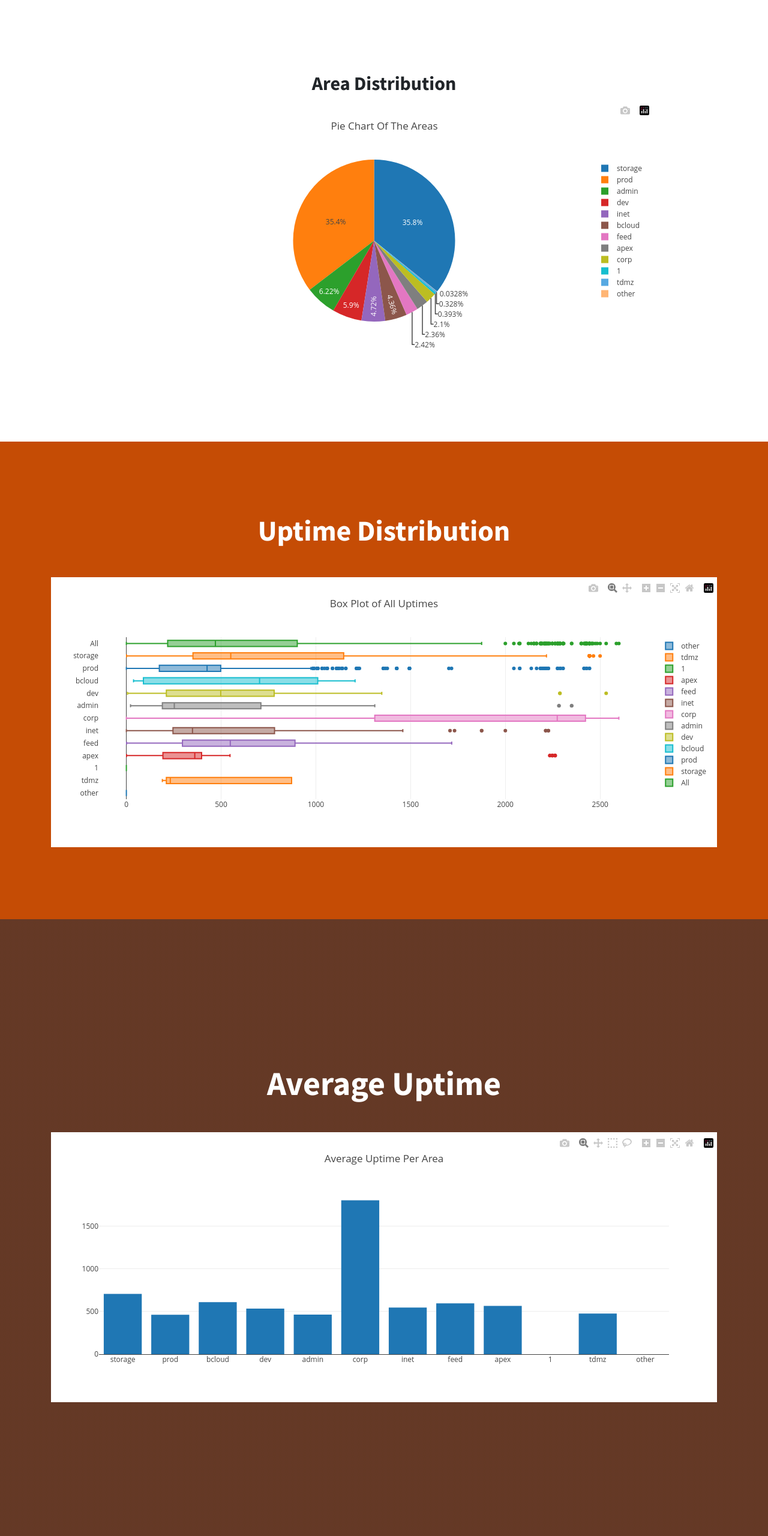
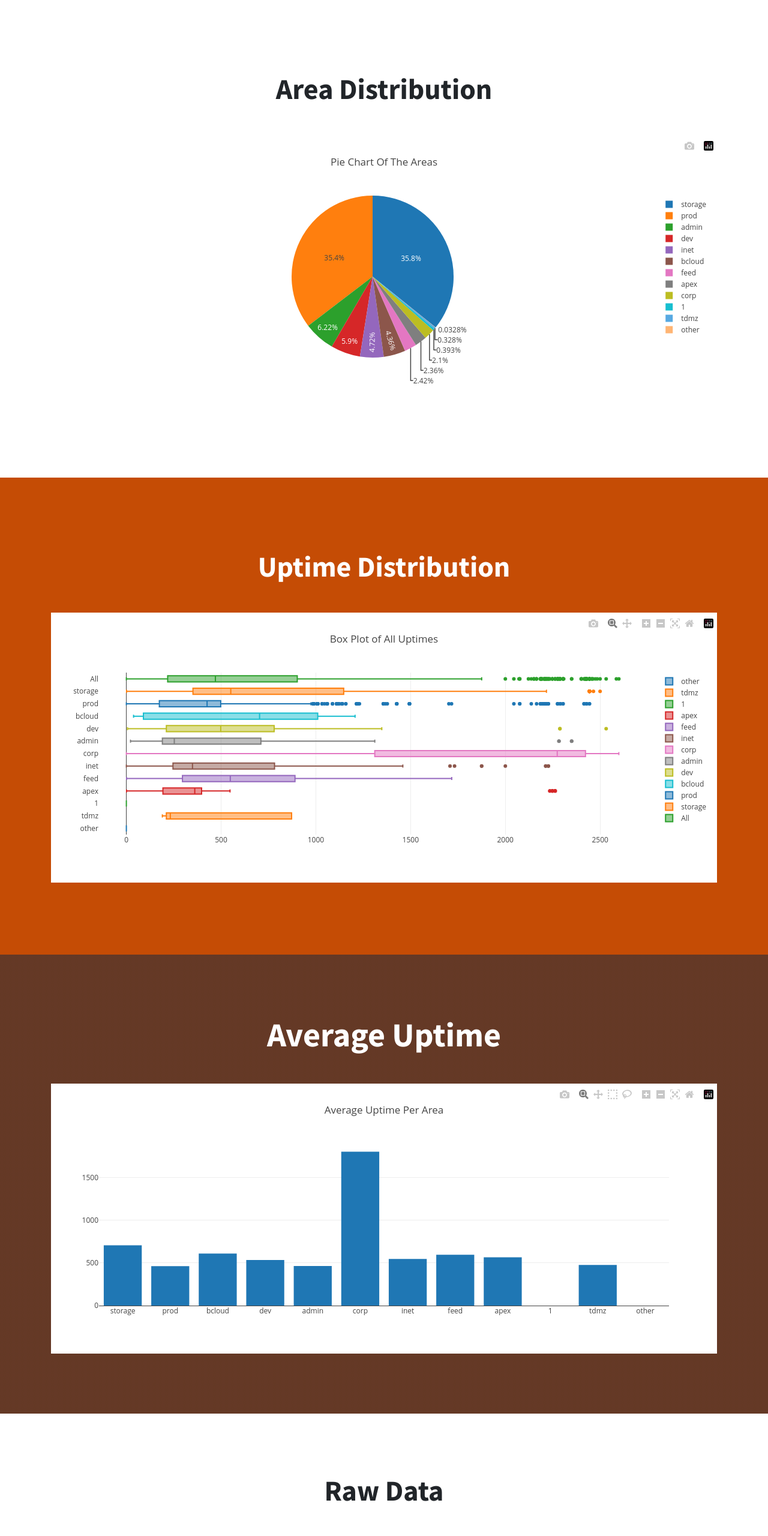
Before and after one commit to Swapnil-N/Bloomberg-Data-Visualization, a plain HTML site: page index.html in a window 1280 px wide. Shown: the part 800-3360 px from the top of the page at 60% size. Drawn offline with nearby package versions, Linux system fonts and the light colour scheme.

Commit message:
Code Cleanup

```diff
--- a/index.html
+++ b/index.html
@@ -75,10 +75,10 @@
 
     <!-- Graph1 -->
     <section class="content-section bg-light" id="Graph1" style="background-color:white!important">
-      <div class="container text-center">
-        <div class="col-lg-10 mx-auto">
-            <h2>Area Distribution</h2>
-            <div id="pieChart"></div>
+      <div class="container">
+        <div class="content-section-heading text-center">
+            <h2 class="mb-5">Area Distribution</h2>
+            <div id = "pieChart"></div>
         </div>
       </div>
     </section>
@@ -86,31 +86,31 @@
     <!-- Graph2 -->
     <section class="content-section bg-primary text-white text-center" id="Graph2" style="background-color:#c54c05!important">
       <div class="container">
-        <div class="content-section-heading">
+        <div class="content-section-heading text-center">
           <h2 class="mb-5">Uptime Distribution</h2>
+          <div id = "boxChart"></div>
         </div>
-        <div id = "boxChart"></div>
       </div>
     </section>
 
     <!-- Graph3 -->
-    <section class="callout" id="Graph3" style="background-color:#53230d!important">
-      <div class="container text-center">
-        <h2 class="mx-auto mb-5" style="color:white">Average Uptime</h2>
-           <div id = "barGraph"></div>
+    <section class="callout" id="Graph3" style="background-color:#53230d!important; padding: 100px 0px!important">
+      <div class="container">
+        <div class="content-section-heading text-center">
+          <h2 class="mx-auto mb-5" style="color:white; margin-top: 0px">Average Uptime</h2>
+          <div id = "barGraph"></div>
+        </div>
       </div>
     </section>
 
     <!-- RawData -->
-    <section class="content-section" id="RawData">
+    <section class="content-section" id="RawData" style="padding: 100px 0px!important">
       <div class="container">
         <div class="content-section-heading text-center">
           <h2 class="mb-5">Raw Data</h2>
-          <div id="example-table"></div>
+          <div id="Data-table"></div>
         </div>
-        <div class="row no-gutters">
-
-        </div>
+        <div class="row no-gutters"></div>
       </div>
     </section>
 
```
Also changed, not shown: index.js.
